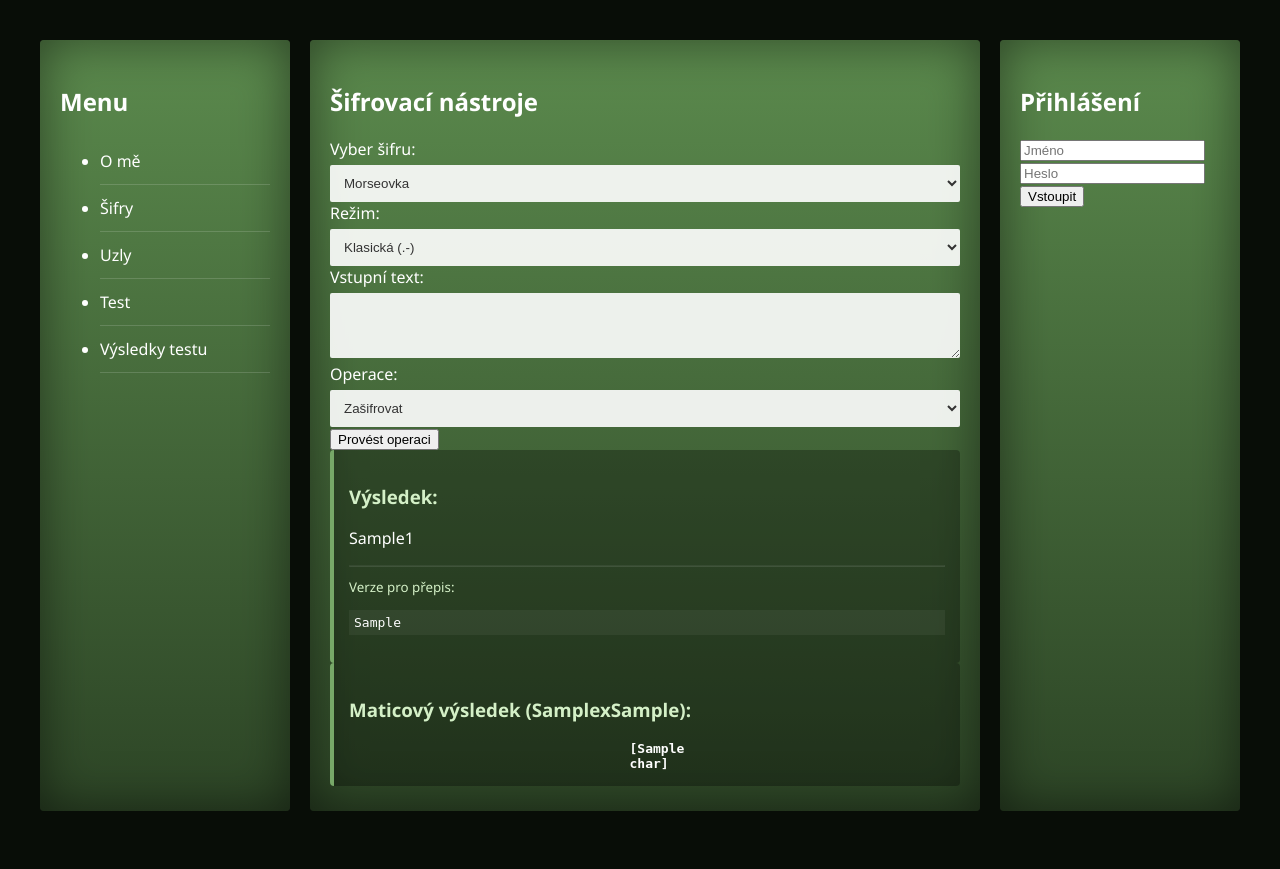
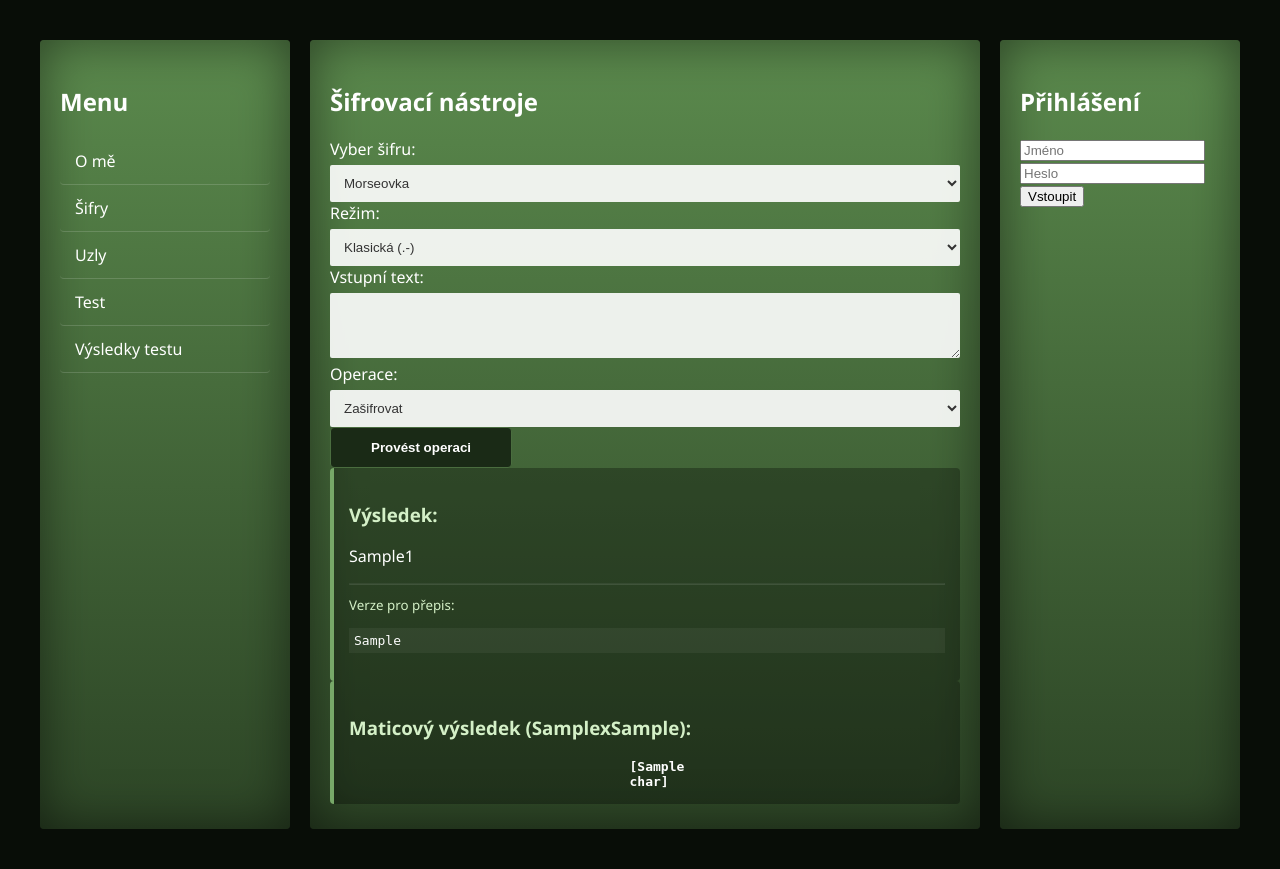
Before and after one commit to JustDav3/maturitniPraceWeb, a Django app: template main/templates/main/index.html in a window 1280 px wide. Before the commit the page ends 811 px from the top, so only its background shows below. Run offline with Django 5.2, Linux system fonts and the light colour scheme; the template is opened without the code that fills it: most values are stand-ins (such as "Sample title", 1, 10 or a date in 2020).

Commit message:
beta verze 0.23

```diff
--- a/main/static/css/style.css
+++ b/main/static/css/style.css
@@ -38,11 +38,50 @@ body {
     color: #333;
     margin-top: 5px;
 }
+/* ZMĚNA: Odstranění teček u menu a přidání interaktivity */
+.menu-list {
+    list-style: none; /* Odstraňuje tečky */
+    padding: 0;
+}
 
 .menu-list li {
-    padding: 12px 0;
-    border-bottom: 1px solid rgba(255, 255, 255, 0.15); /* Jemná bílá čára */
+    padding: 12px 15px;
+    border-bottom: 1px solid rgba(255, 255, 255, 0.15);
     cursor: pointer;
+    transition: background 0.3s ease; /* Plynulý efekt */
+    border-radius: 4px;
+}
+
+.menu-list li:hover {
+    background: rgba(255, 255, 255, 0.15); /* Zesvětlení při najetí kurzorem */
+}
+
+/* ZMĚNA: Třída pro zmenšení ovládacích prvků na 1/4 nebo auto šířku */
+.small-select {
+    width: auto !important;
+    min-width: 160px;
+    display: inline-block; /* Zmenšení pole */
+}
+
+/* ZMĚNA: Stylování a centrování tlačítka */
+.btn-container {
+    text-align: center;
+    margin-top: 25px;
+}
+
+.btn-submit {
+    background-color: #1a2a16; /* Tmavší barva */
+    color: white;
+    border: 1px solid #4a6d3f;
+    padding: 12px 40px;
+    border-radius: 4px;
+    cursor: pointer;
+    font-weight: bold;
+    transition: 0.3s;
+}
+
+.btn-submit:hover {
+    background-color: #2d4526;
 }
 
 .row { display: flex; gap: 10px; }
```
Also changed, not shown: main/static/js/scripts.js (+35 -0 lines), main/views.py (+3 -4 lines).
